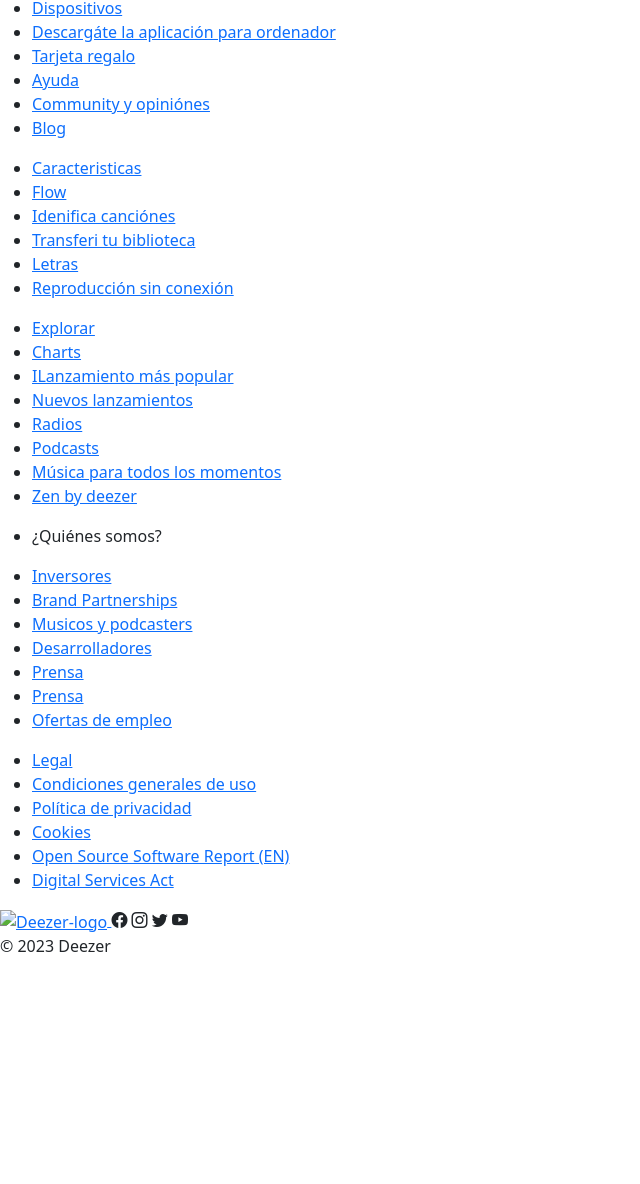
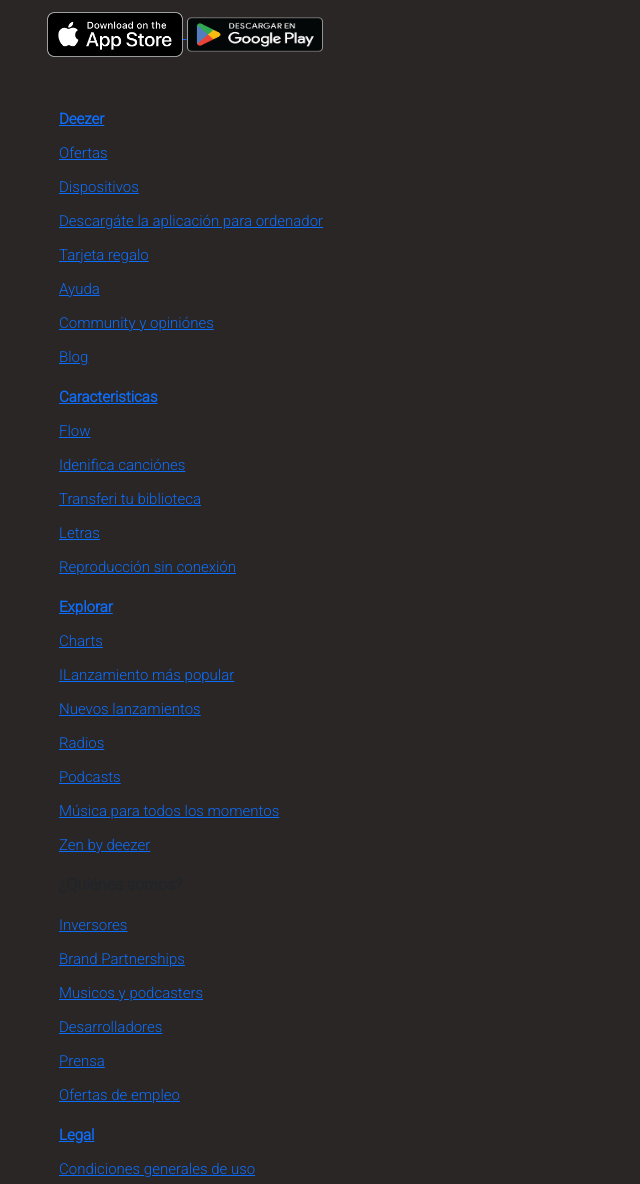
Before and after one commit to FabricioQUI/Deezer-new, a plain HTML site: page index.html in a window 1280 px wide. Shown: the part 52-1236 px from the top of the page, without its empty margins (0-640 px from the left). Before the commit the page ends 1026 px from the top, so only its background shows below. Drawn offline with nearby package versions, Linux system fonts and the light colour scheme.

Commit message:
feat: agregue los a de las paginas para descargar las apps de deezer

```diff
--- a/css/style.css
+++ b/css/style.css
@@ -0,0 +1,71 @@
+*{
+    margin: 0;
+    padding: 0;
+    box-sizing: border-box;
+    font-family: 'Inter', sans-serif;
+    font-family: 'Roboto', sans-serif;
+    background-color: rgb(42, 38, 38);
+}
+
+li{
+    list-style: none;
+    margin: 0px 0px 10px;
+
+}
+
+footer{
+    display: flex;
+    flex-direction: column;
+    align-items: start;
+    padding: 64px 27px 146px;
+}
+
+a{
+    font-size: 15px;
+    color: white;
+    text-decoration: none;
+}
+
+.list__title{
+    padding: 14px 0px ;
+    margin: 0px 0px 14px;
+}
+
+img{
+    width: 136px;
+}
+
+.footer__container-social{
+    display: flex;
+    flex-direction: column;
+    align-items: center;
+    margin-left: 85px;
+    height: 200px;
+    justify-content: space-between;
+    padding-top: 30px;
+}
+
+i{
+    font-size: 20px;
+    padding: 7px;
+}
+
+.copyright__paragraph{
+    color: #818181;
+    font-size: 14px;
+    line-height: 1;
+    position: relative;
+}
+
+.footer__container-apps{
+    padding-bottom: 50px;
+    margin-left: 20px;
+}
+
+.footer__playstore-img{
+    height: 45px;
+}
+
+.footer__applestore-img{
+    height: 45px;
+}
--- a/index.html
+++ b/index.html
@@ -8,17 +8,31 @@
     <meta name="authors"  content="Micaela Valdez, Fabricio Quiñone, Santiago Delia">
     <link rel="icon" href="./img/iconodeezer.ico">
     <link rel="stylesheet" href="./css/style.css">
+    <link rel="preconnect" href="https://fonts.googleapis.com">
+    <link rel="preconnect" href="https://fonts.gstatic.com" crossorigin>
+    <link href="https://fonts.googleapis.com/css2?family=Inter:wght@300&family=Roboto:wght@300&display=swap" rel="stylesheet">
     <meta name="description" content="Consigue música ilimitada, sin conexión, sin anuncios, sonido de alta fidelidad con Deezer Premium y Deezer Family">
     <link href="https://cdn.jsdelivr.net/npm/bootstrap@5.3.0/dist/css/bootstrap.min.css" rel="stylesheet" integrity="sha384-9ndCyUaIbzAi2FUVXJi0CjmCapSmO7SnpJef0486qhLnuZ2cdeRhO02iuK6FUUVM" crossorigin="anonymous">
     <link rel="stylesheet" href="https://cdn.jsdelivr.net/npm/bootstrap-icons@1.10.5/font/bootstrap-icons.css">
 </head>
 <body>
     <footer class="footer">
+        <!-- Descarga de app -->
+        <div class="footer__container-apps">
+            <a href="#">
+                <img class="footer__applestore-img" src="./imagenes/png-transparent-app-store-ios-apple-apple-text-logo-fruit-nut.png" alt="img-apple-store">
+            </a>
+            <a href="#">
+                <img class="footer__playstore-img" src="./imagenes/png-clipart-google-play-app-store-android-getitongoogleplay-text-logo.png" alt="imagen-play-store">
+            </a>
+        </div>
         <!-- Primera Lista -->
         <div class="footer__container">
             <ul class="footer_deezer-list">
                 <li>
-                    <a href="#">Deezer</a>
+                    <a href="#">
+                        <b class="list__title">Deezer</b>
+                    </a>
                 </li>
                 <li>
                     <a href="#">Ofertas</a>
@@ -47,7 +61,9 @@
         <div class="footer__container">
             <ul class="footer_characteristics-list">
                 <li>
-                    <a href="#">Caracteristicas</a>
+                    <a href="#">
+                        <b class="list__title">Caracteristicas</b>
+                    </a>
                 </li>
                 <li>
                     <a href="#">Flow</a>
@@ -70,7 +86,9 @@
         <div class="footer__container">
             <ul class="footer_explore-list">
                 <li>
-                    <a href="#">Explorar</a>
+                    <a href="#">
+                        <b class="list__title">Explorar</b>
+                    </a>
                 </li>
                 <li>
                     <a href="#">Charts</a>
@@ -99,7 +117,9 @@
         <div class="footer__container">
             <ul class="footer_info-list">
                 <li>
-                    <p>¿Quiénes somos?</p>
+                    <p>
+                        <b class="list__title">¿Quiénes somos?</b>
+                    </p>
                 </li>
                 <li>
                     <a href="#">Inversores</a>
@@ -117,9 +137,6 @@
                     <a href="#">Prensa</a>
                 </li>
                 <li>
-                    <a href="#">Prensa</a>
-                </li>
-                <li>
                     <a href="#">Ofertas de empleo</a>
                 </li>
             </ul>
@@ -128,7 +145,9 @@
         <div class="footer__container">
             <ul class="footer_legal-list">
                 <li>
-                    <a href="#">Legal</a>
+                    <a href="#">
+                        <b class="list__title">Legal</b>
+                    </a>
                 </li>
                 <li>
                     <a href="#">Condiciones generales de uso</a>
@@ -148,15 +167,17 @@
             </ul>
         </div>
         <!-- Container redes sociales -->
-        <div class="footer__container">
+        <div class="footer__container-social">
             <a href="#">
                 <img src="./imagenes/Deezer-logo.png" alt="Deezer-logo">
             </a>
+            <div class="social__networks-conatiner">
             <i class="bi bi-facebook"></i>
             <i class="bi bi-instagram"></i>
             <i class="bi bi-twitter"></i>
             <i class="bi bi-youtube"></i>
-            <p>© 2023 Deezer</p>
+            </div>
+            <p class="copyright__paragraph">© 2023 Deezer</p>
         </div>
     </footer>
 </body>
```
Also changed, not shown: imagenes/Deezer-logo.png (added), imagenes/png-clipart-google-play-app-store-android-getitongoogleplay-text-logo.png (added), imagenes/png-transparent-app-store-ios-apple-apple-text-logo-fruit-nut.png (added).
